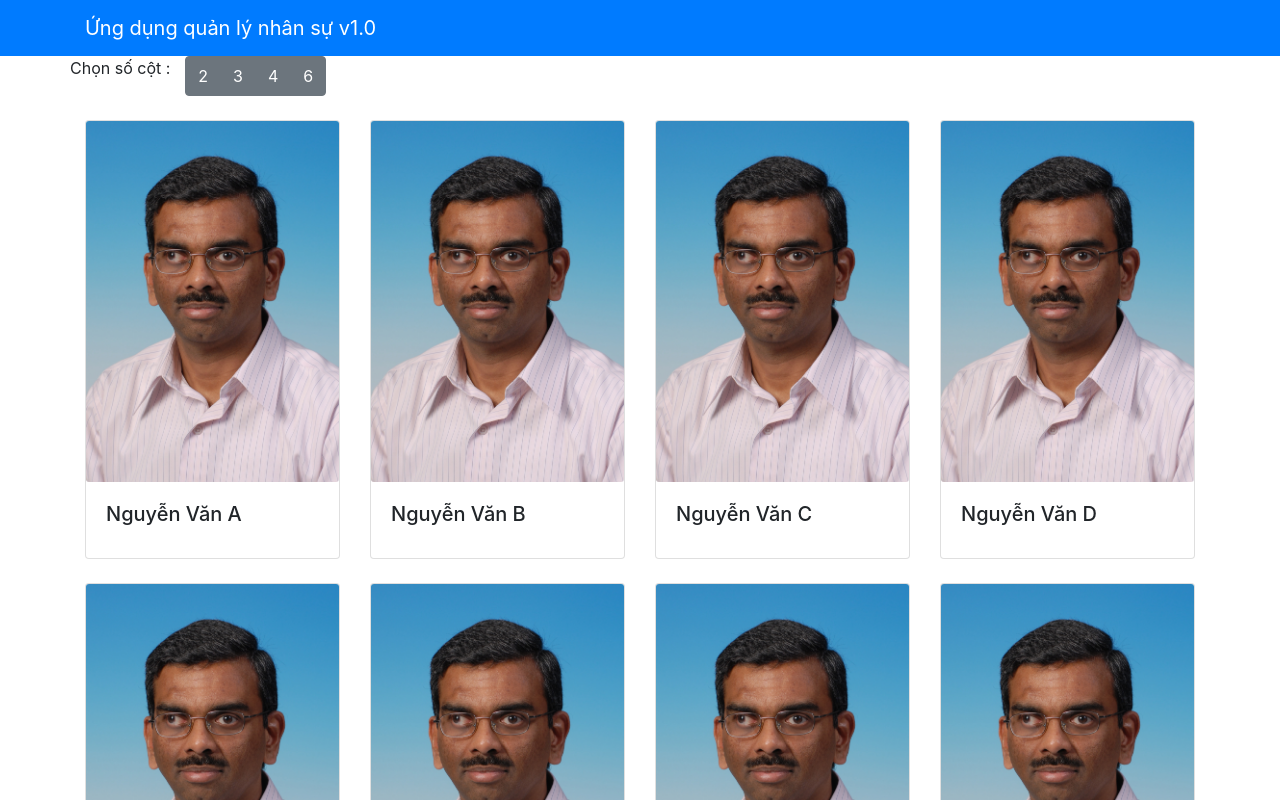
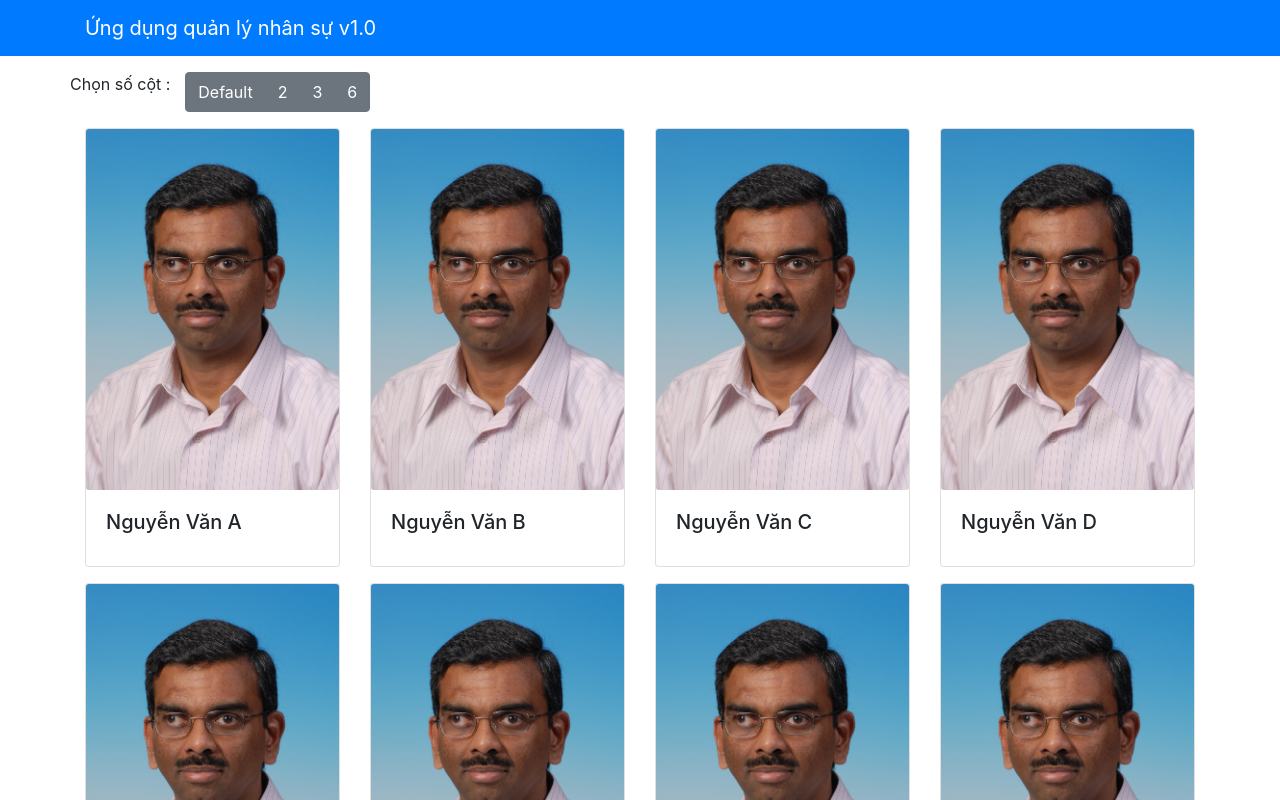
Before and after one commit to quachanhhao1698/Funix_RJS101x_01-A_VN_DN, a React (Create React App) app: page / in a window 1280 px wide. Shown: the top 800 px of the page. Built offline with nearby package versions, Linux system fonts and the light colour scheme.

Commit message:
Add option column in StaffListComponent.js file

```diff
--- a/public/index.html
+++ b/public/index.html
@@ -24,7 +24,7 @@
       work correctly both with client-side routing and a non-root public URL.
       Learn how to configure a non-root public URL by running `npm run build`.
     -->
-    <title>React App</title>
+    <title>Ứng dụng quản lý nhân viên v1.0</title>
   </head>
   <body>
     <noscript>You need to enable JavaScript to run this app.</noscript>
--- a/src/components/StaffListComponent.js
+++ b/src/components/StaffListComponent.js
@@ -1,5 +1,5 @@
 import React,{Component} from "react";
-import {Card,CardImg,CardImgOverlay,CardText,CardBody,CardTitle,Button,ButtonGroup} from 'reactstrap';
+import {Card,CardImg,CardBody,CardTitle,Button,ButtonGroup,Col,Row,Container} from 'reactstrap';
 import StaffDetail from "./StaffDetailComponent";
 import $ from 'jquery';
 import '../App.css';
@@ -10,9 +10,14 @@ class StaffList extends Component{
 
     this.state = {
         selectedStaff:null,
-        column:3
+        column:3,
+        selectedClolumn:{
+            desktop: 3,
+            tablet: 6,
+            mobile: 12
+        }
         };
-
+        this.onClickColBack = this.onClickColBack.bind(this);
         this.onClickCol2 = this.onClickCol2.bind(this);
         this.onClickCol3 = this.onClickCol3.bind(this);
         this.onClickCol4 = this.onClickCol4.bind(this);
@@ -23,70 +28,116 @@ class StaffList extends Component{
         this.setState({selectedStaff: staffs});
     }
 
+
+
     onClickCol2() {
-        this.setState({column:6});
+        this.setState({
+            // column:6,
+            selectedClolumn:{
+                desktop: 6,
+                tablet: 6,
+                mobile: 6
+            }
+        });
     }
 
     onClickCol3() {
-        this.setState({column:4});
+        this.setState({
+            // column:4,
+            selectedClolumn:{
+                desktop: 4,
+                tablet: 4,
+                mobile: 4
+            }});
     }
 
     onClickCol4() {
-        this.setState({column:3});
+        this.setState({
+            // column:3,
+            selectedClolumn:{
+                desktop: 3,
+                tablet: 3,
+                mobile: 3
+            }});
     }
 
     onClickCol6() {
-        this.setState({column:2});
+        this.setState({
+            // column:2,
+            selectedClolumn:{
+                desktop: 2,
+                tablet: 2,
+                mobile: 2
+            }});
+    }
 
+    onClickColBack() {
+        this.setState({
+            // column:6,
+            selectedClolumn:{
+                desktop: 3,
+                tablet: 6,
+                mobile: 12
+            }
+        });
     }
 
     render() {
 
-        let classname = 'mt-4 col-12 col-md-6 col-lg-';
-        classname += this.state.column;
+        // let classname = 'col-lg-';
+        // classname += this.state.column;
 
         const staffList=this.props.staffs.map((staffs)=> {
             return (
-                <div  key={staffs.id} className={classname}>
+                <Col
+                    key={staffs.id}
+                    xs={this.state.selectedClolumn.mobile}
+                    md={this.state.selectedClolumn.tablet}
+                    lg={this.state.selectedClolumn.desktop}
+                    className={"mt-3"}
+                    // className={classname}
+                    >
+
                     <Card onClick = {() => this.onStaffSelect(staffs)}>
                         <CardImg width="100%" src={staffs.image} alt={staffs.name} />
-                        <CardBody>
-                            <CardTitle >{staffs.name}</CardTitle>
+                        <CardBody width="100%">
+                            <CardTitle>{staffs.name}</CardTitle>
                         </CardBody>
                     </Card>
 
-                </div>
+                </Col>
             );
         });
 
 
 
         return(
-            <div className="container">
+            <Container >
 
-                    <div className="row">
+                    <Row className={"mt-3"}>
                         <p>Chọn số cột :</p>
                         <ButtonGroup className="col-2">
+                        <Button onClick={this.onClickColBack}>Default</Button>
                         <Button onClick={this.onClickCol2}>2</Button>
                         <Button onClick={this.onClickCol3}>3</Button>
-                        <Button onClick={this.onClickCol4}>4</Button>
+                        {/* <Button onClick={this.onClickCol4}>4</Button> */}
                         <Button onClick={this.onClickCol6}>6</Button>
                         </ButtonGroup>
 
-                    </div>
+                    </Row>
 
-                    <div className="row">
+                    <Row>
                         {staffList}
-                    </div>
+                    </Row>
 
-                    <div>
+                    <Row>
                         <p>Bấm vào tên nhân viên để xem thông tin</p>
-                    </div>
-                    <div className="row">
+                    </Row>
+                    <Row>
                         <StaffDetail selectedStaff={this.state.selectedStaff}/>
-                    </div>
+                    </Row>
 
-            </div>
+            </Container>
         );
     }
 }
```
